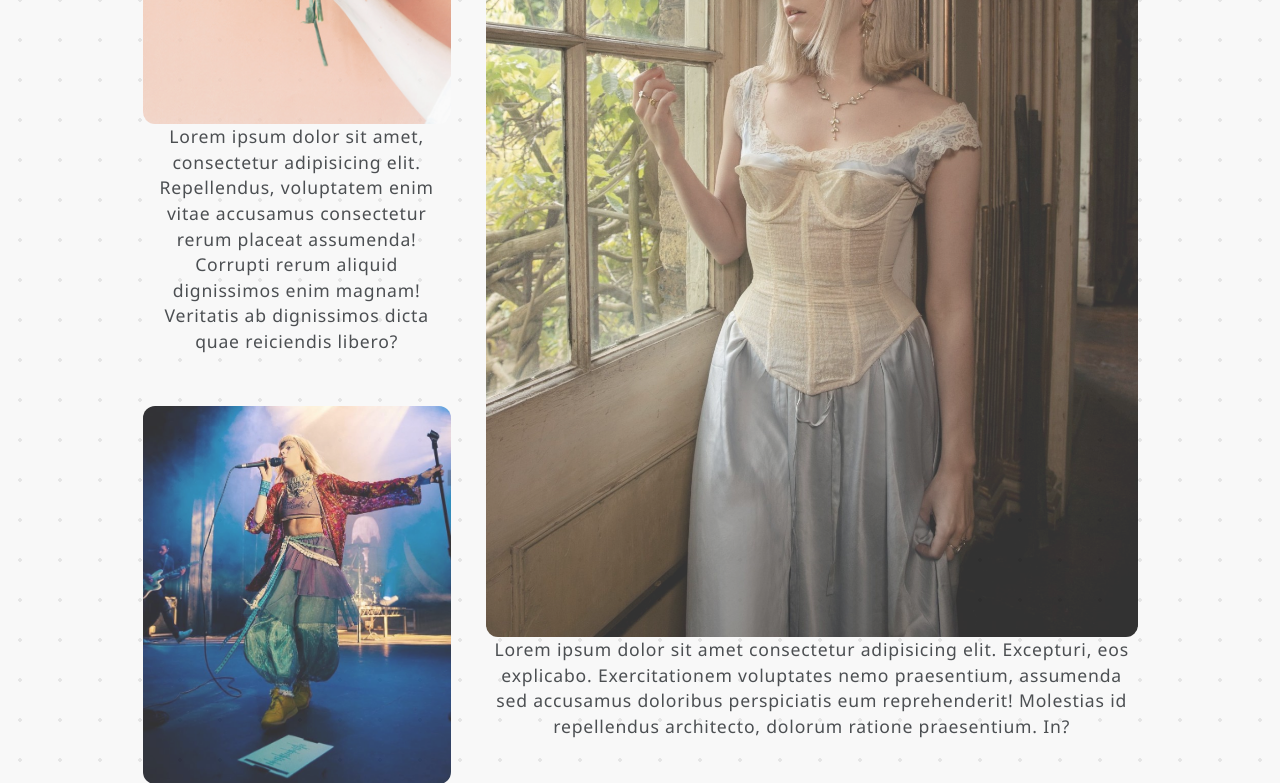
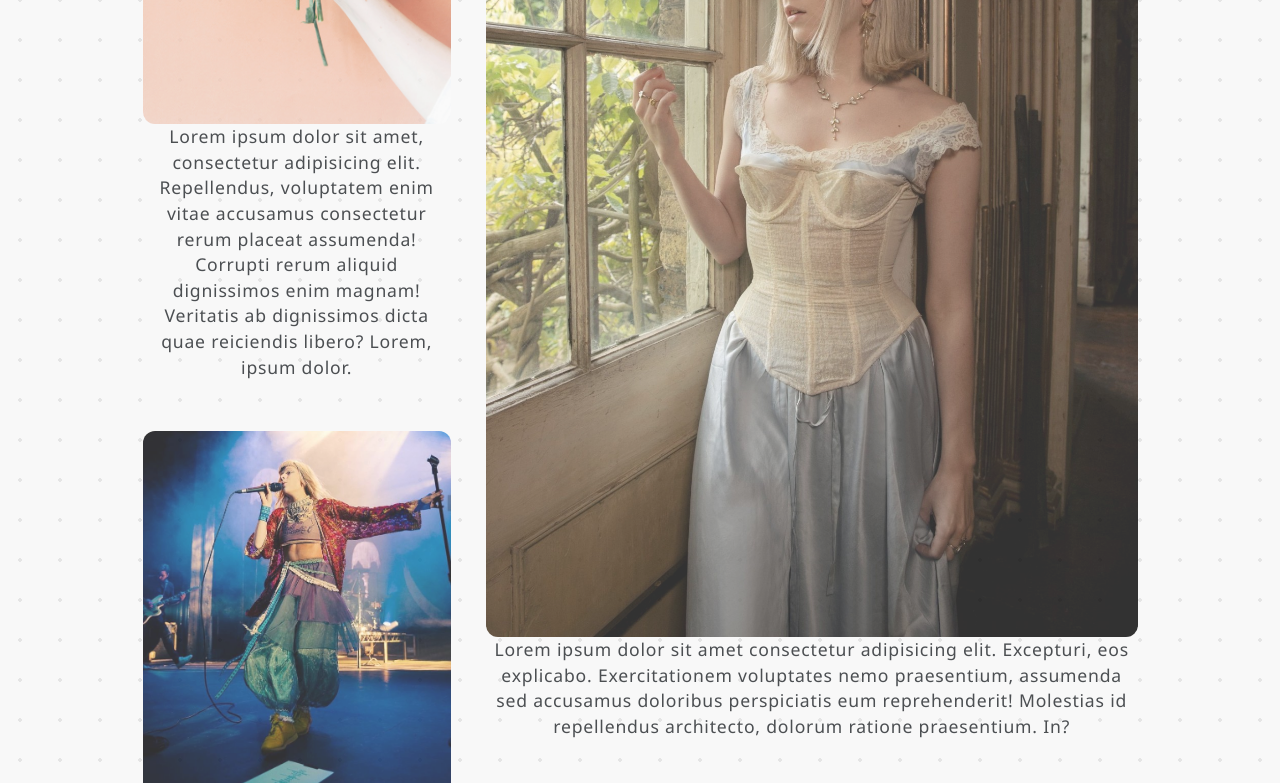
Before and after one commit to mariasalazarr/Aurora-proyect, a plain HTML site: page index.html in a window 1280 px wide. Shown: the part 2180-2963 px from the top of the page. Drawn offline with nearby package versions, Linux system fonts and the light colour scheme; a web font is replaced by a local one.

Commit message:
segundo commit

```diff
--- a/index.html
+++ b/index.html
@@ -97,7 +97,7 @@
                 <img src="./img/clavel.jpg">
                 <P>Lorem ipsum dolor sit amet, consectetur adipisicing elit. Repellendus, voluptatem enim vitae
                     accusamus consectetur rerum placeat assumenda! Corrupti rerum aliquid dignissimos enim magnam!
-                    Veritatis ab dignissimos dicta quae reiciendis libero?</P>
+                    Veritatis ab dignissimos dicta quae reiciendis libero? Lorem, ipsum dolor.</P>
             </div>
         </section>
         <section class="home">
```
